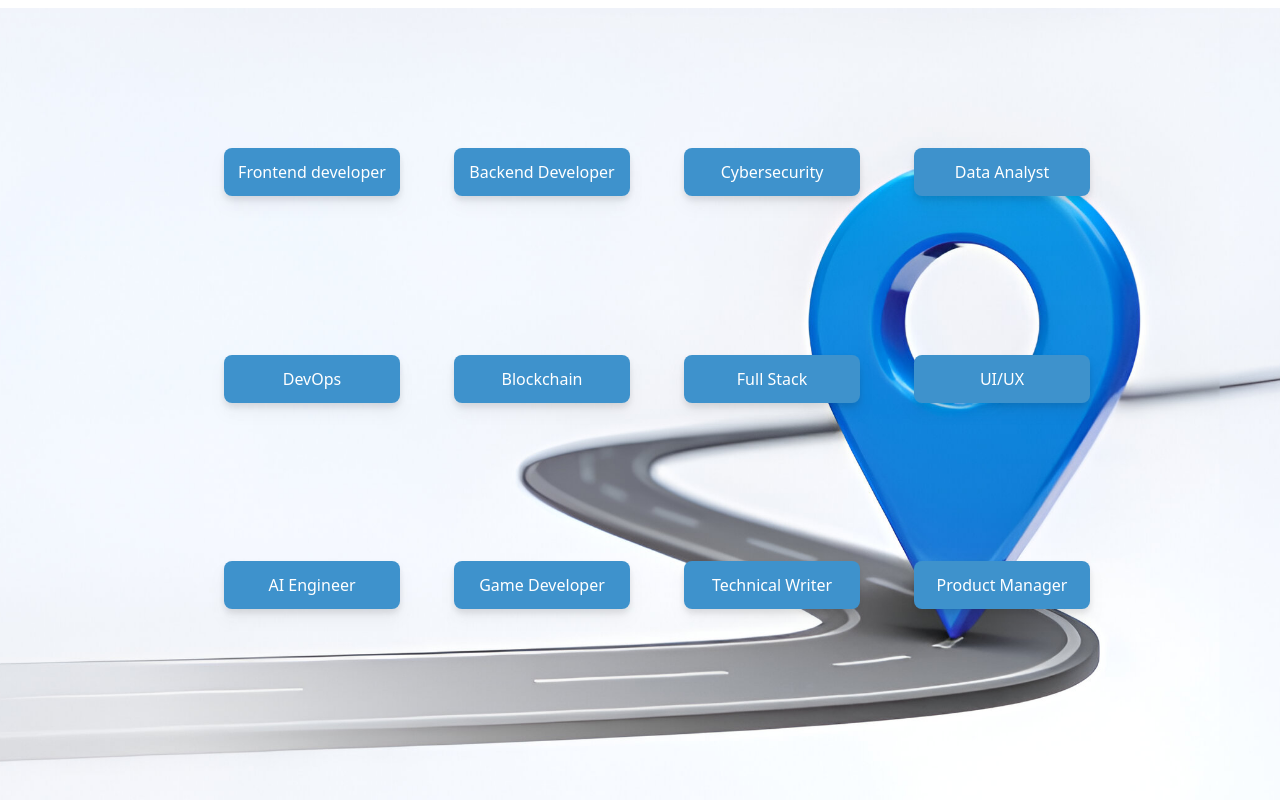
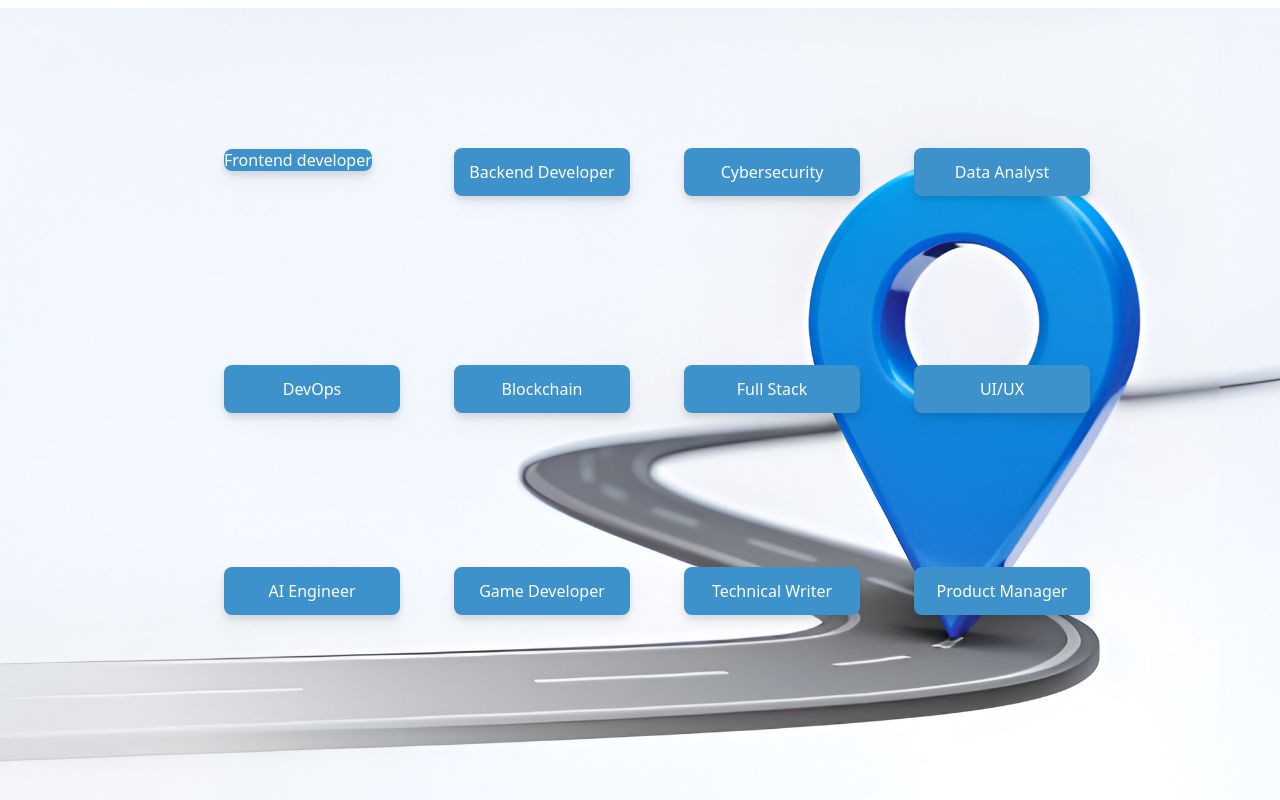
Before and after one commit to mehakSharma2/Zenith, a React (Create React App) app in the folder my-app/: page / in a window 1280 px wide. Shown: the part 940-1740 px from the top of the page. Built offline with nearby package versions, Linux system fonts and the light colour scheme.

Commit message:
add achor tag

```diff
--- a/my-app/src/components/Main.js
+++ b/my-app/src/components/Main.js
@@ -79,9 +79,11 @@ export default function Main(props){
         <div className='mt-[100px] w-[85%] p-10 pl-32 flex flex-wrap justify-between text-white opacity-100  '>
 
         <div className='w-1/4 drop-shadow-lg'>
-        <button className='bg-[#3e92cc] w-44 h-12 rounded-lg '>
+        <div className='w-64 h-16'>
+        <a href='https://codedamn.com/learning-path/frontend' className='bg-[#3e92cc]  rounded-lg'>
              Frontend developer
-        </button>
+        </a>
+        </div>
         </div>
 
         <div className='w-1/4 drop-shadow-lg'>
```
